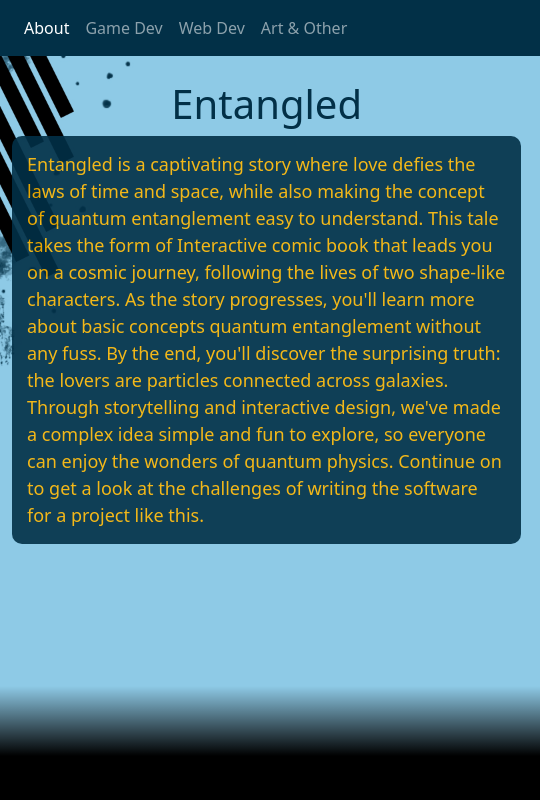
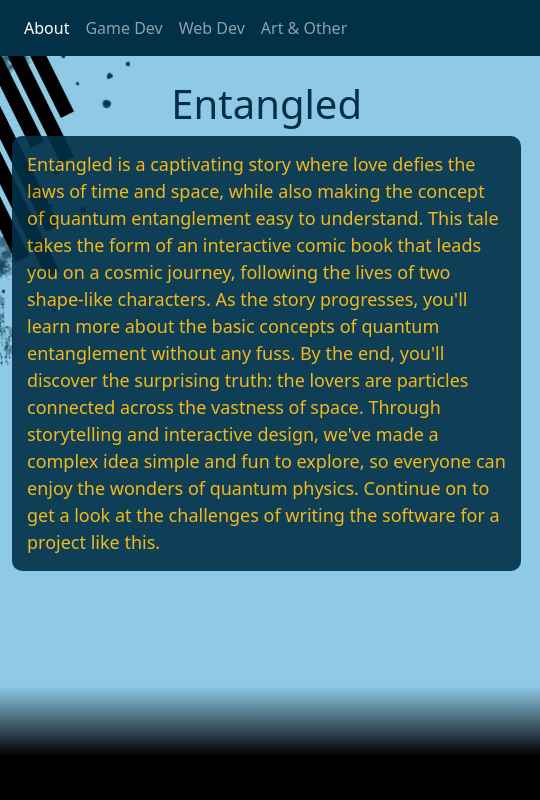
Before and after one commit to Killerconman311/Killerconman311.github.io, a plain HTML site: page gameDev.html in a window 1280 px wide. Shown: the top 800 px of the page, 0-540 px from the left. Drawn offline with nearby package versions, Linux system fonts and the light colour scheme.

Commit message:
grammar
grammar

```diff
--- a/gameDev.html
+++ b/gameDev.html
@@ -48,14 +48,14 @@
             <div class="col-md-5 centerR">
                 <h1>Entangled</h1>
                 <p class="textR bioR">
-                    Entangled is a captivating story where love defies the laws of time and space, while also making the
-                    concept of quantum entanglement easy to understand. This tale takes the form of Interactive comic
-                    book that leads you on a cosmic journey, following the lives of two shape-like characters.
-                    As the story progresses, you'll learn more about basic concepts quantum entanglement
-                    without any fuss. By the end, you'll discover the surprising truth: the lovers are particles
-                    connected across galaxies. Through storytelling and interactive design, we've made a complex idea
-                    simple and fun to explore, so everyone can enjoy the wonders of quantum physics. Continue on to get
-                    a look at the challenges of writing the software for a project like this.
+                    Entangled is a captivating story where love defies the laws of time and space, while also making
+                    the concept of quantum entanglement easy to understand. This tale takes the form of an interactive
+                    comic book that leads you on a cosmic journey, following the lives of two shape-like characters. As
+                    the story progresses, you'll learn more about the basic concepts of quantum entanglement without any
+                    fuss. By the end, you'll discover the surprising truth: the lovers are particles connected across
+                    the vastness of space. Through storytelling and interactive design, we've made a complex idea simple and fun to
+                    explore, so everyone can enjoy the wonders of quantum physics. Continue on to get a look at the
+                    challenges of writing the software for a project like this.
                 </p>
             </div>
             <div class="col-md-7">
```
